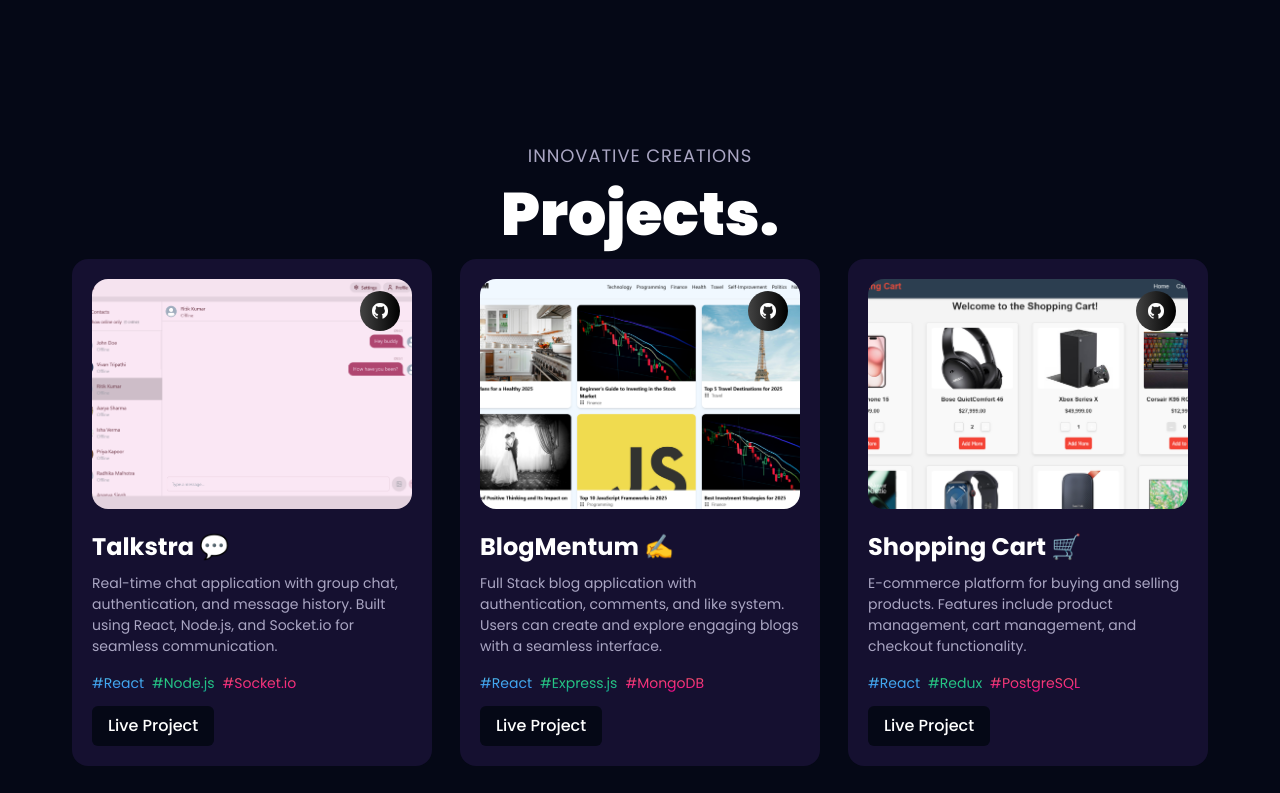
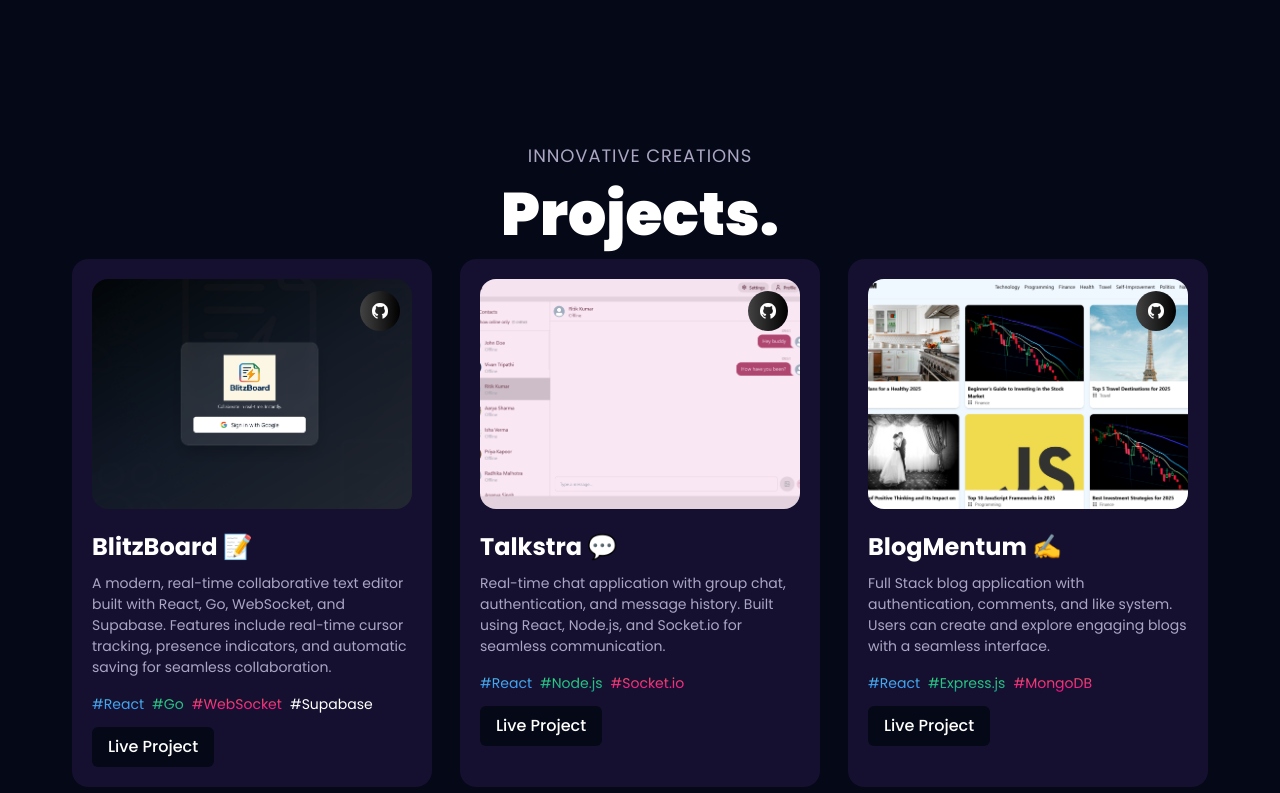
Before and after one commit to phoenixvasu/vasu_portfolio, a React (Vite) app: page / in a window 1280 px wide. Shown: the part 3628-4421 px from the top of the page. Built offline with nearby package versions, Linux system fonts and the light colour scheme.

Commit message:
updated resume and added a project

```diff
--- a/src/components/Hero.jsx
+++ b/src/components/Hero.jsx
@@ -72,7 +72,7 @@ const Hero = () => {
   const typedItems = ["Software Developer"];
 
   const contactLinks = [
-    { text: 'Resume', link: 'https://drive.google.com/file/d/10avKm5bUJMLCLYeRQoVYzNOWC86Hc5OI/view?usp=drive_link', icon: <FaPager /> },
+    { text: 'Resume', link: 'https://drive.google.com/file/d/15AqRPyQpGAa2IQZQWtpk1l_coT1dx42L/view?usp=sharing', icon: <FaPager /> },
     { text: 'Gmail', link: 'mailto:vasu21aug@gmail.com', icon: <FaEnvelope /> },
     { text: 'LinkedIn', link: 'https://www.linkedin.com/in/vasu-nandan-9bb342257/', icon: <FaLinkedin /> },
     { text: 'GitHub', link: 'https://github.com/phoenixvasu', icon: <FaGithub /> },
--- a/src/components/Tech.jsx
+++ b/src/components/Tech.jsx
@@ -33,7 +33,8 @@ import {
   SiScipy,
   SiTensorflow,
   SiKeras,
-  SiOpencv
+  SiOpencv,
+  SiGo
 } from "react-icons/si";
 
 // Skill Data with Colors
@@ -42,6 +43,7 @@ const programming = [
   { name: "C++", icon: SiCplusplus, color: "#00599C" },
   { name: "Python", icon: SiPython, color: "#3776AB" },
   { name: "JavaScript", icon: SiJavascript, color: "#F7DF1E" },
+  { name: "Go", icon: SiGo, color: "#00ADD8" },
 ];
 
 const frontend = [
--- a/src/constants/index.js
+++ b/src/constants/index.js
@@ -7,6 +7,7 @@ import {
   iiitnlogo, // Add this in assets
   aspcslogo, // Add this in assets
   kvlogo,
+  blitzboardimage,
 } from "../assets";
 
 export const navLinks = [
@@ -33,7 +34,7 @@ const education = [
     points: [
       "CGPA - 8.98",
       "Specializing in AI and Machine Learning.",
-      "Active participant in coding competitions."
+      "Active participant in coding competitions.",
     ],
   },
   {
@@ -44,7 +45,7 @@ const education = [
     date: "2020 - 2021",
     points: [
       "Aggregate: 97.33%",
-      "Excelled in academics with strong problem-solving skills."
+      "Excelled in academics with strong problem-solving skills.",
     ],
   },
   {
@@ -55,24 +56,38 @@ const education = [
     date: "2018 - 2019",
     points: [
       "Aggregate: 96.4%",
-      "Achieved academic excellence and leadership skills."
+      "Achieved academic excellence and leadership skills.",
     ],
   },
 ];
 
 const technologies = [
   { name: "C++" },
-  { name: "Python"},
+  { name: "Python" },
   { name: "JavaScript" },
-  { name: "React.js"},
-  { name: "Node.js"},
+  { name: "React.js" },
+  { name: "Node.js" },
   { name: "MongoDB" },
   { name: "PostgreSQL" },
-  { name: "Git"},
+  { name: "Git" },
   { name: "Tailwind CSS" },
 ];
 
 const projects = [
+  {
+    name: "BlitzBoard 📝",
+    description:
+      "A modern, real-time collaborative text editor built with React, Go, WebSocket, and Supabase. Features include real-time cursor tracking, presence indicators, and automatic saving for seamless collaboration.",
+    tags: [
+      { name: "React", color: "blue-text-gradient" },
+      { name: "Go", color: "green-text-gradient" },
+      { name: "WebSocket", color: "pink-text-gradient" },
+      { name: "Supabase", color: "purple-text-gradient" },
+    ],
+    image: blitzboardimage,
+    source_code_link: "https://github.com/phoenixvasu/BlitzBoard",
+    live_project_link: "https://blitzboard.onrender.com/",
+  },
   {
     name: "Talkstra 💬",
     description:
@@ -114,28 +129,30 @@ const projects = [
   },
   {
     name: "Flight Price Prediction",
-    description: "A machine learning project that predicts flight prices based on various parameters.",
+    description:
+      "A machine learning project that predicts flight prices based on various parameters.",
     tags: [
       { name: "Python", color: "text-blue-500" },
       { name: "Machine Learning", color: "text-green-500" },
-      { name: "Flask", color: "text-yellow-500" }
+      { name: "Flask", color: "text-yellow-500" },
     ],
     image: skyfareimage,
     source_code_link: "https://github.com/phoenixvasu/skyfare-insights",
-    live_project_link: "https://skyfare-insights-1.onrender.com/"
+    live_project_link: "https://skyfare-insights-1.onrender.com/",
   },
   {
     name: "Crop Prediction",
-    description: "An AI-powered crop prediction model that suggests suitable crops based on soil and weather conditions.",
+    description:
+      "An AI-powered crop prediction model that suggests suitable crops based on soil and weather conditions.",
     tags: [
       { name: "Python", color: "text-blue-500" },
       { name: "AI", color: "text-purple-500" },
-      { name: "Django", color: "text-green-500" }
+      { name: "Django", color: "text-green-500" },
     ],
     image: cropwiseimage,
     source_code_link: "https://github.com/phoenixvasu/CropWise",
-    live_project_link: "https://cropwise-1-euqg.onrender.com/"
-  }
+    live_project_link: "https://cropwise-1-euqg.onrender.com/",
+  },
 ];
 
 export { services, technologies, projects, education };
```
Also changed, not shown: src/assets/index.js (+12 -10 lines), src/assets/blitzboard.png (added).
